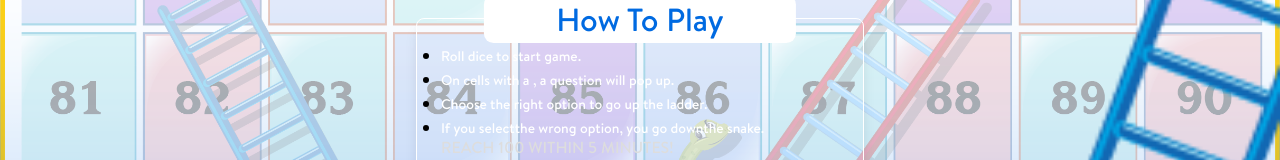
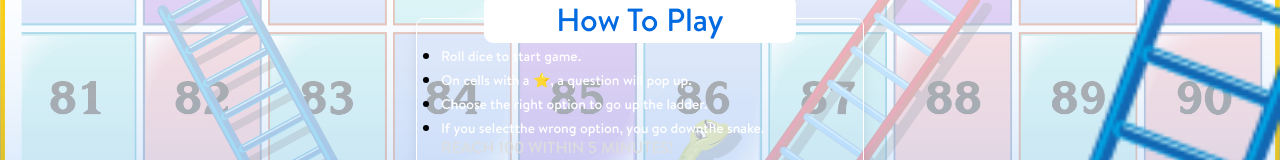
Before and after one commit to ogdevelpers/snake-and-ladder, a Next.js app: page /how-to-play in a window 1280 px wide. Shown: the part 134-294 px from the top of the page. Built offline with nearby package versions, Linux system fonts and the light colour scheme.

Commit message:
Added changes related to padding

```diff
--- a/src/app/globals.css
+++ b/src/app/globals.css
@@ -541,6 +541,7 @@ img{
     width: 100%;
     display: flex;
     flex-direction: column;
+    gap: 10px;
 
 }
 
--- a/src/app/how-to-play/page.tsx
+++ b/src/app/how-to-play/page.tsx
@@ -37,7 +37,7 @@ const HowToPlayPage = () => {
                     <article className="how-to-play-article">
                         <ul className="hot-to-play-list">
                             <li><span className="how-to-play-text">Roll dice to start game.</span></li>
-                            <li><span className="how-to-play-text">On cells with a       , a question will pop up. </span></li>
+                            <li><span className="how-to-play-text">On cells with a ⭐, a question will pop up. </span></li>
                             <li><span className="how-to-play-text">Choose the right option to go up the ladder.</span></li>
                             <li><span className="how-to-play-text">If you selectthe wrong option, you go downthe snake.</span></li>
                         </ul>
```
